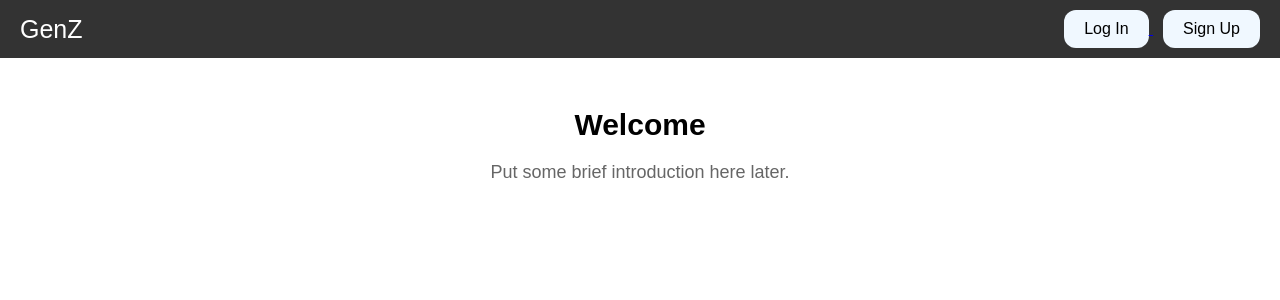
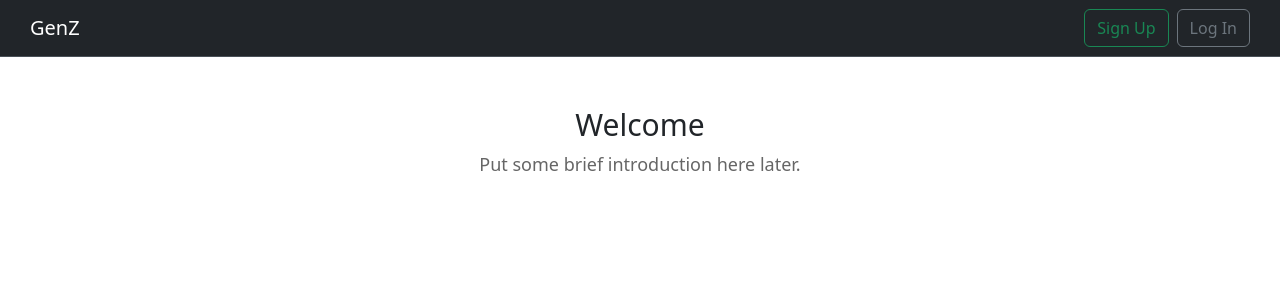
Before and after one commit to xahin96/GenZ, a Django app: page / in a window 1280 px wide. Shown: the top 300 px of the page. Run offline with Django 5.2, Linux system fonts and the light colour scheme.

Commit message:
Ruohan | issue 8 | Navbar style updated using bootstrap

```diff
--- a/GenZ/static/style.css
+++ b/GenZ/static/style.css
@@ -1,5 +1,5 @@
 body {
-  font-family: Arial, sans-serif;
+  font-family: Charmel, serif;
   margin: 0;
 }
 
@@ -10,19 +10,25 @@ body {
   justify-content: space-between;
   align-items: center;
   padding: 10px 20px;
-  position: relative;
 }
 
 .navbar-brand {
+    padding-left: 30px;
     text-decoration: none;
     color: white;
-    font-size: 25px;
+    font-size: 20px;
+}
+.container-signup-login {
+  display: flex;
+  align-items: flex-end;
+  margin-right: 30px;
 }
 
-.employee-navbar {
+.container-employee {
   display: flex;
   align-items: flex-end;
-  margin-right: 20px;
+  margin-right: 50px;
+  padding-bottom: 0;
 }
 
 .employee-list {
@@ -41,19 +47,23 @@ body {
 
 .employee-username {
   color: white;
+  text-decoration: none;
 }
 
 .nav-dropdown .dropdown-menu {
   display: none;
   position: absolute;
-  padding-top: 14px;
   top: 100%;
   background-color: #333;
   color: #4CAF50;
   min-width: 150px;
-  box-shadow: 0 8px 16px rgba(0,0,0,0.2);
-  z-index: 1;
-  margin-right: 10px;
+  /*box-shadow: 0 8px 16px rgba(0,0,0,0.2);*/
+  /*z-index: 1;*/
+  margin-right: 30px;
+}
+
+.dropdown-menu {
+  right: -40px;
 }
 
 .nav-dropdown:hover .dropdown-menu {
@@ -64,28 +74,10 @@ body {
   padding: 8px 8px;
   text-decoration: none;
   display: block;
-  color: #666666;
+  color: white;
 }
 
 .dropdown-item:hover {
-  background-color: #45a049;
-}
-
-.login-signup button {
-  background-color: aliceblue;
-  color: black;
-  border: none;
-  padding: 10px 20px;
-  text-align: center;
-  text-decoration: none;
-  display: inline-block;
-  font-size: 16px;
-  margin-left: 10px;
-  cursor: pointer;
-  border-radius: 12px;
-}
-
-.login-signup button:hover {
   background-color: #45a049;
 }
 
@@ -100,9 +92,8 @@ body {
 }
 
 .menu-icon div {
-  color: cornsilk;
   height: 3px;
-  background-color: white;
+  background-color: #45a049;
   margin: 2px 0;
 }
 
--- a/GenZ/templates/base.html
+++ b/GenZ/templates/base.html
@@ -12,6 +12,7 @@
     <!-- Link CSS file -->
     {% load static %}
     <link rel="stylesheet" type="text/css" href="{% static 'style.css' %}">
+    <link href="https://cdn.jsdelivr.net/npm/bootstrap@5.3.3/dist/css/bootstrap.min.css" rel="stylesheet" integrity="sha384-QWTKZyjpPEjISv5WaRU9OFeRpok6YctnYmDr5pNlyT2bRjXh0JMhjY6hW+ALEwIH" crossorigin="anonymous">
 
     <!-- Block for additional CSS files -->
     {% block extra_css %}
@@ -20,49 +21,45 @@
 
 <body>
 <!-- Navbar -->
-<div class="navbar">
-    <a class="navbar-brand" href="{% url 'main:home' %}">
-        GenZ
-    </a>
+<nav class="navbar bg-dark border-bottom border-body" data-bs-theme="dark">
+    <a class="navbar-brand" href="{% url 'main:home' %}">GenZ</a>
 
     {% if user.is_authenticated %}
-        <div class="employee-navbar">
+        <div class="container-employee">
             <ul class="employee-list">
-                <li class="employee-username">
-                    <a href="{% url 'Employee:dashboard' %}">{{ user.username }}</a>
+                <li>
+                    <a class="employee-username" href="{% url 'Employee:dashboard' %}">{{ user.username }}</a>
                 </li>
                 <li class="nav-dropdown">
-                    <a class="dropdown-toggle" href="#" id="navbarDropdown" role="button"
-                       data-toggle="dropdown" aria-haspopup="true" aria-expanded="false">
-                        <div class="menu-icon">
-                            <div></div>
-                            <div></div>
-                            <div></div>
-                        </div>
-                    </a>
+                    <div class="menu-icon">
+                        <div></div>
+                        <div></div>
+                        <div></div>
+                    </div>
                     <div class="dropdown-menu" aria-labelledby="navbarDropdown">
-                        <a class="dropdown-item" href="#">Edit</a>
+                        <a class="dropdown-item" href="#">Profile</a>
+                        <a class="dropdown-item" href="#">Train Your Bot</a>
                         <a class="dropdown-item" href="#">Log Out</a>
                     </div>
                 </li>
             </ul>
         </div>
-
     {% else %}
-        <div class="login-signup">
+        <div class="container-signup-login">
+            <a href="{% url 'Employee:signup' %}">
+                <button class="btn btn-outline-success me-2" type="button">Sign Up</button>
+            </a>
             <a href="{% url 'Employee:login' %}">
-                <button>Log In</button>
-            </a>
-            <a href="{% url 'Employee:signup' %}">
-                <button>Sign Up</button>
+                <button class="btn btn-outline-secondary" type="button">Log In</button>
             </a>
         </div>
     {% endif %}
-</div>
+</nav>
 
 {% block content %}
     Replace Content Here
 {% endblock %}
 
+<script src="https://cdn.jsdelivr.net/npm/bootstrap@5.3.3/dist/js/bootstrap.bundle.min.js" integrity="sha384-YvpcrYf0tY3lHB60NNkmXc5s9fDVZLESaAA55NDzOxhy9GkcIdslK1eN7N6jIeHz" crossorigin="anonymous"></script>
 </body>
 </html>
```
